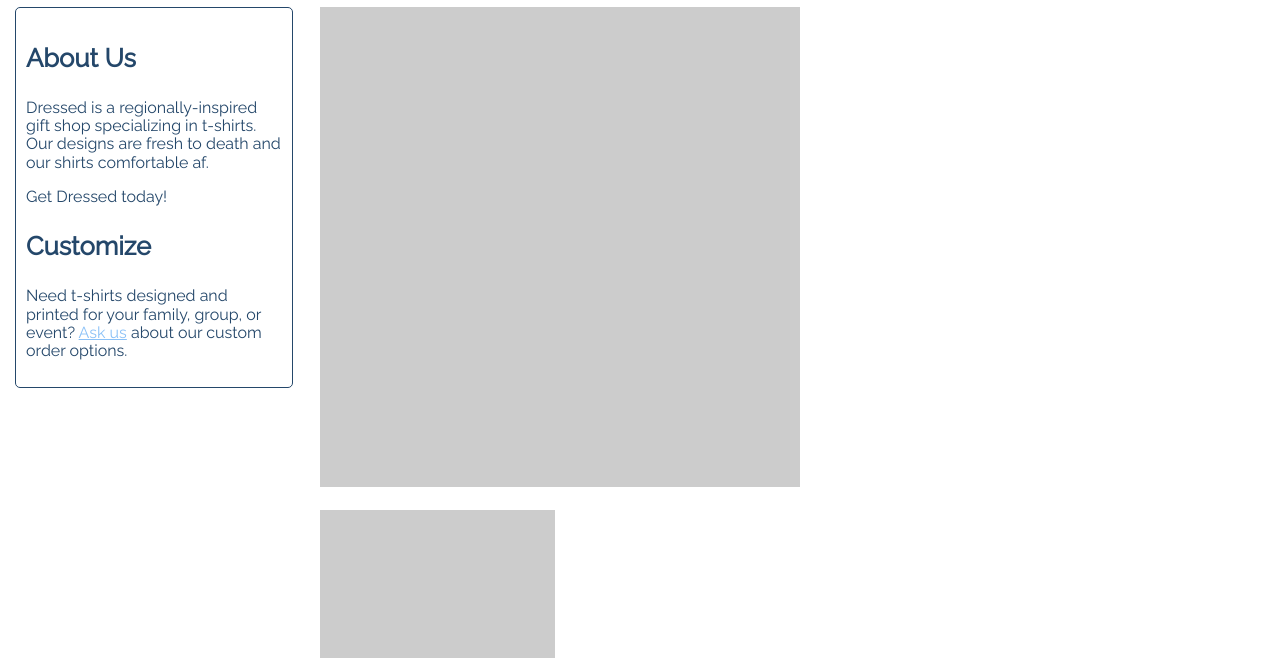
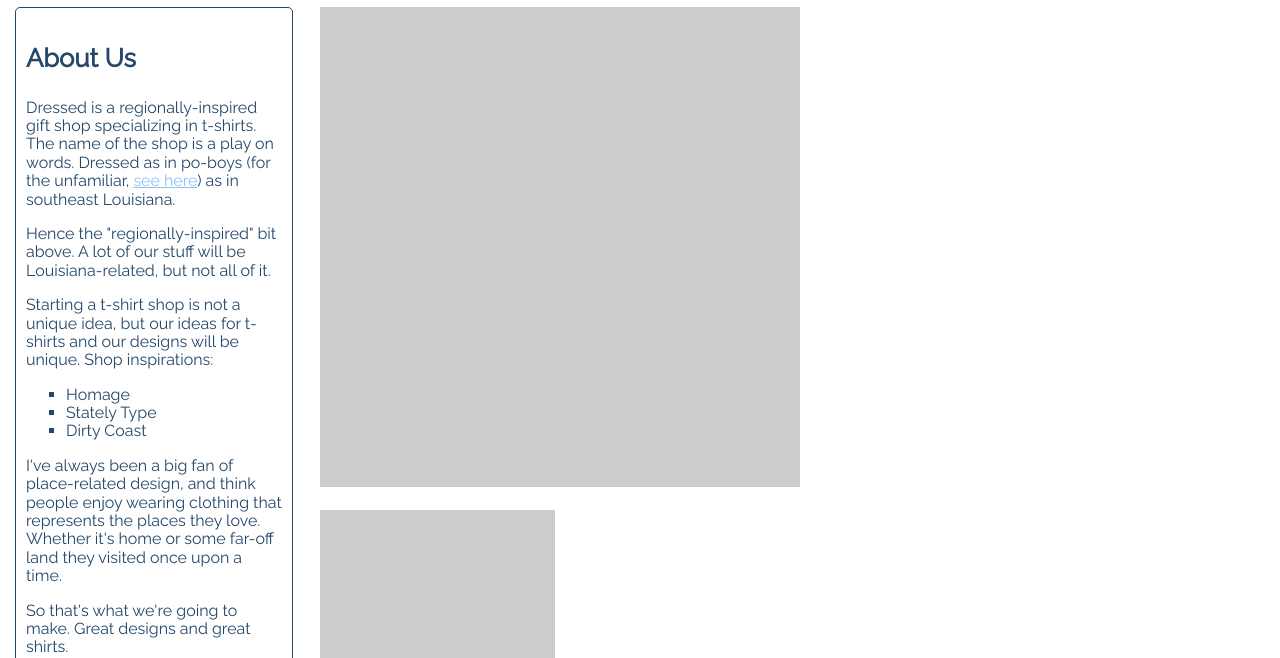
Before and after one commit to mikus31/dressed, a plain HTML site: page index.html in a window 1280 px wide. Shown: the part 98-756 px from the top of the page. Drawn offline with nearby package versions, Linux system fonts and the light colour scheme.

Commit message:
update sidebar

```diff
--- a/index.html
+++ b/index.html
@@ -77,6 +77,12 @@
             color: #24476A;
         }
 
+        ul.square {
+            list-style-type: square;
+            font-family: 'Raleway', sans-serif;
+            color: #24476A;
+        }
+
         a {
             color: #8BC1F7;
         }
@@ -118,10 +124,17 @@
         <h1>Dressed</h1> </div>
     <div id="sidebar">
         <h3>About Us</h3>
-        <p>Dressed is a regionally-inspired gift shop specializing in t-shirts. Our designs are fresh to death and our shirts comfortable af.</p>
+        <p>Dressed is a regionally-inspired gift shop specializing in t-shirts. The name of the shop is a play on words. Dressed as in po-boys (for the unfamiliar, <a href="https://en.wikipedia.org/wiki/Po%27_boy#Preparation" target="_blank">see here</a>) as in southeast Louisiana.</p>
+        <p>Hence the "regionally-inspired" bit above. A lot of our stuff will be Louisiana-related, but not all of it.</p>
+        <p>Starting a t-shirt shop is not a unique idea, but our ideas for t-shirts and our designs will be unique. Shop inspirations:</p>
+        <ul class="square">
+            <li>Homage</li>
+            <li>Stately Type</li>
+            <li>Dirty Coast</li>
+        </ul>
+        <p>I've always been a big fan of place-related design, and think people enjoy wearing clothing that represents the places they love. Whether it's home or some far-off land they visited once upon a time. </p>
+        <p>So that's what we're going to make. Great designs and great shirts.</p>
         <p>Get Dressed today!</p>
-        <h3>Customize</h3>
-        <p>Need t-shirts designed and printed for your family, group, or event? <a href="mailto: dressedtees@gmail.com" target="_blank">Ask us</a> about our custom order options.</p>
     </div>
     <div id="shirtbox">
         <div class="bigshirts"><img src="images/480-blank.png"></div> &nbsp;
```
